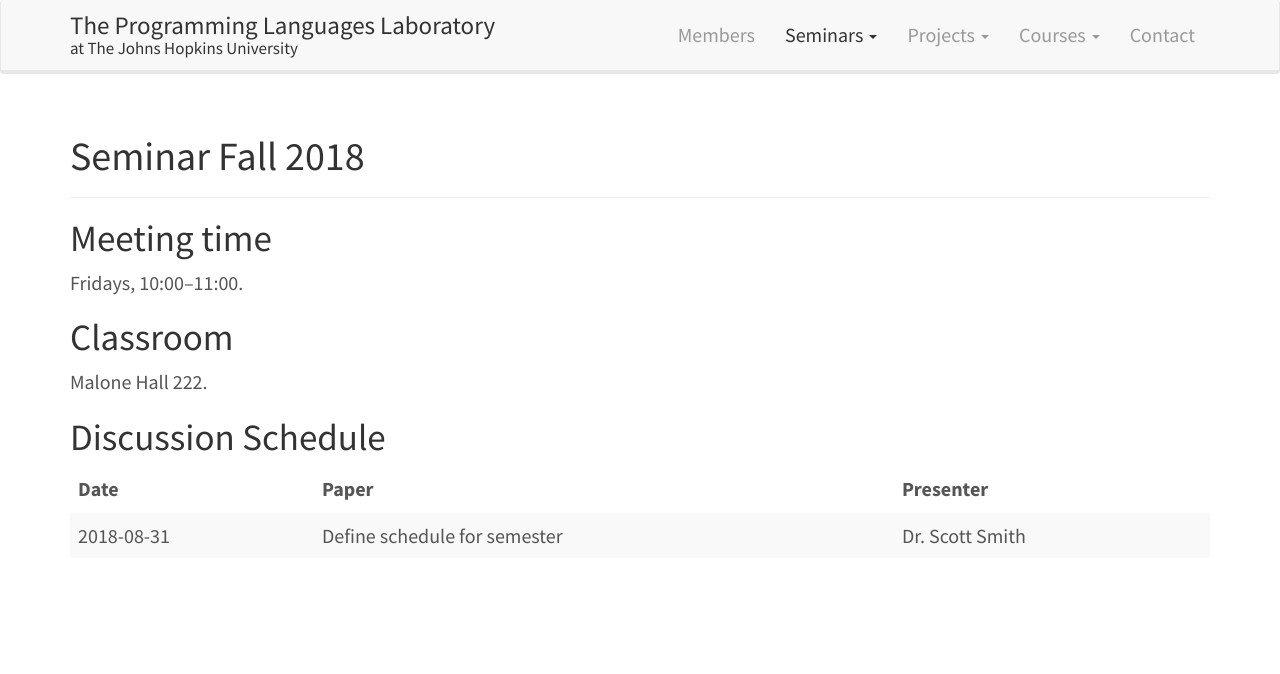
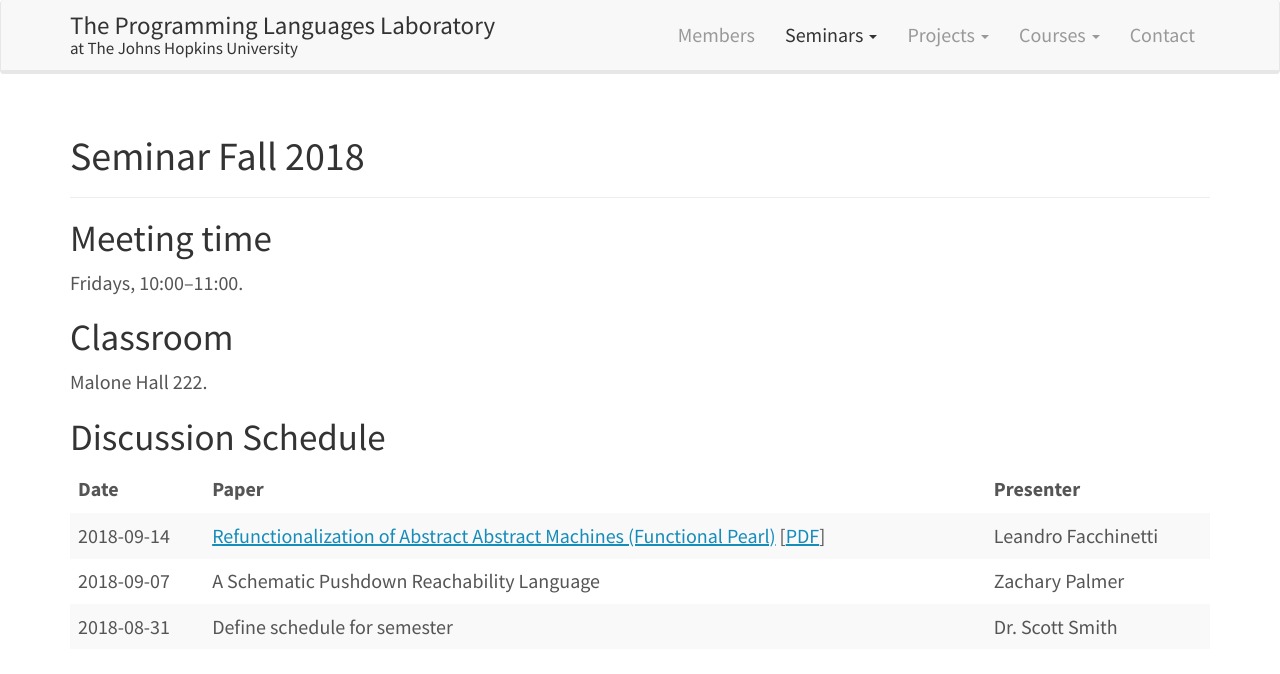
Before and after one commit to JHU-PL-Lab/www-pl-lab, a Jekyll site: the page built from seminars/fall-2018.md, in a window 1280 px wide. Shown: the top 674 px of the page. Built offline with Jekyll 4.4.1, drawn with Linux system fonts in a browser that asks for light colours.

Commit message:
Add 2018-09-07 and 2018-09-14 seminars

```diff
--- a/seminars/fall-2018.md
+++ b/seminars/fall-2018.md
@@ -18,4 +18,6 @@ Discussion Schedule
 
 | Date | Paper | Presenter |
 |-|-|-|
+| 2018-09-14 | [Refunctionalization of Abstract Abstract Machines (Functional Pearl)](https://dl.acm.org/citation.cfm?id=3236800) [[PDF](https://www.cs.purdue.edu/homes/rompf/papers/wei-icfp18.pdf)] | Leandro Facchinetti |
+| 2018-09-07 | A Schematic Pushdown Reachability Language | Zachary Palmer |
 | 2018-08-31 | Define schedule for semester | Dr. Scott Smith |
```
